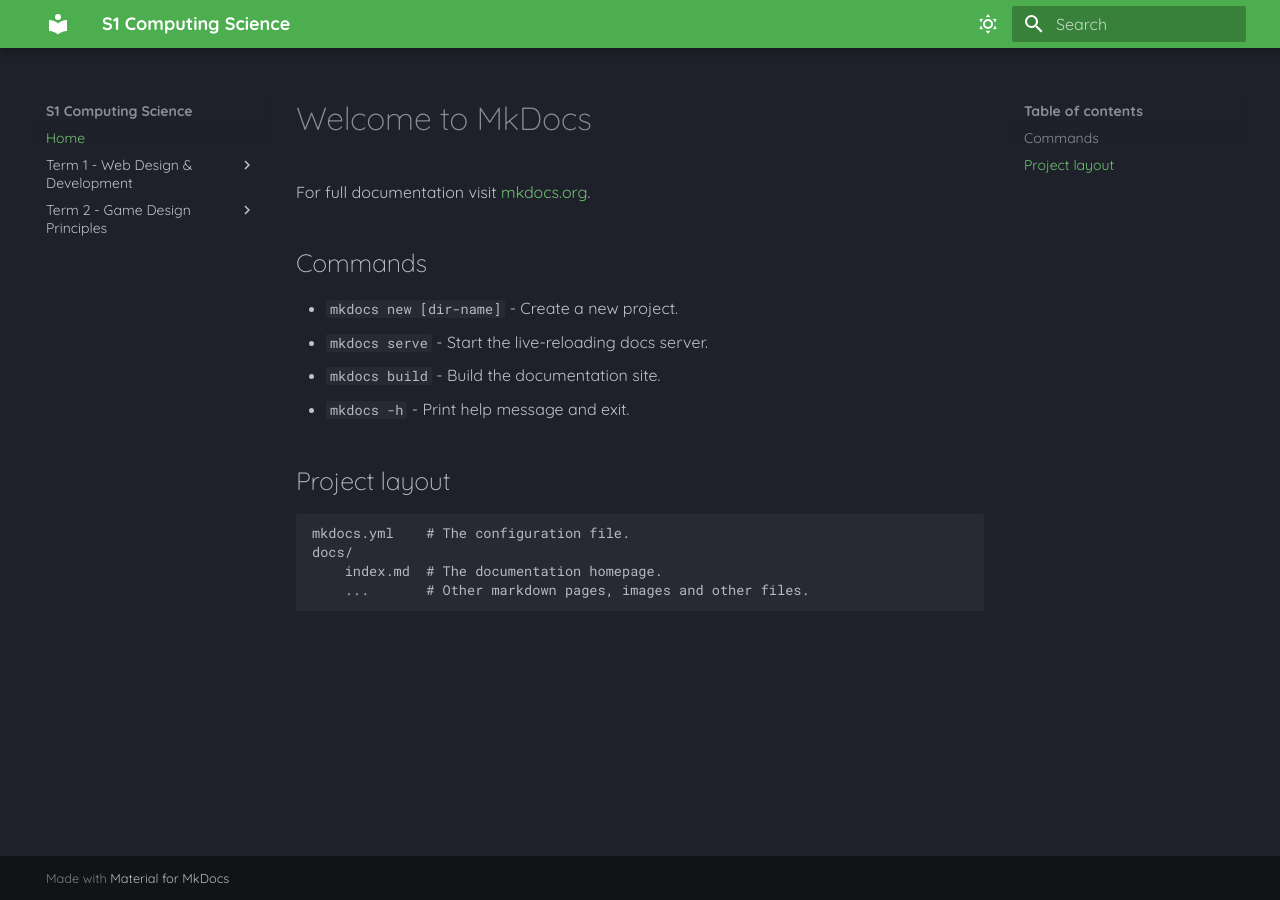
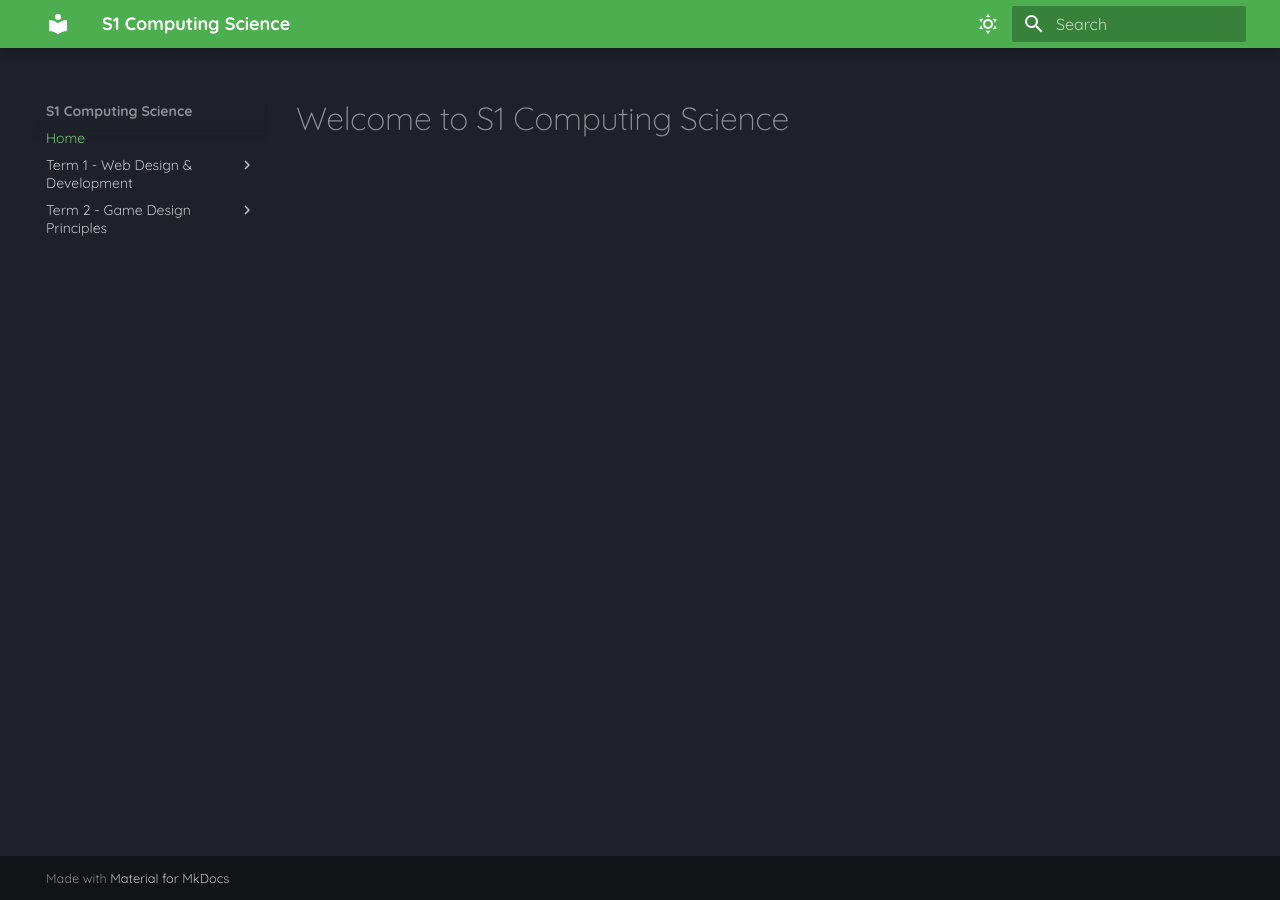
Before and after one commit to Mr-Wood-CS/BGE-S1, an MkDocs documentation site: the page built from docs/index.md, in a window 1280 px wide. Built offline with MkDocs 1.6.1 and Material for MkDocs 9.7.7, drawn with Linux system fonts in a browser that asks for light colours.

Commit message:
Update index.md

```diff
--- a/docs/index.md
+++ b/docs/index.md
@@ -1,17 +1 @@
-# Welcome to MkDocs
-
-For full documentation visit [mkdocs.org](https://www.mkdocs.org).
-
-## Commands
-
-* `mkdocs new [dir-name]` - Create a new project.
-* `mkdocs serve` - Start the live-reloading docs server.
-* `mkdocs build` - Build the documentation site.
-* `mkdocs -h` - Print help message and exit.
-
-## Project layout
-
-    mkdocs.yml    # The configuration file.
-    docs/
-        index.md  # The documentation homepage.
-        ...       # Other markdown pages, images and other files.
+# Welcome to S1 Computing Science
```
